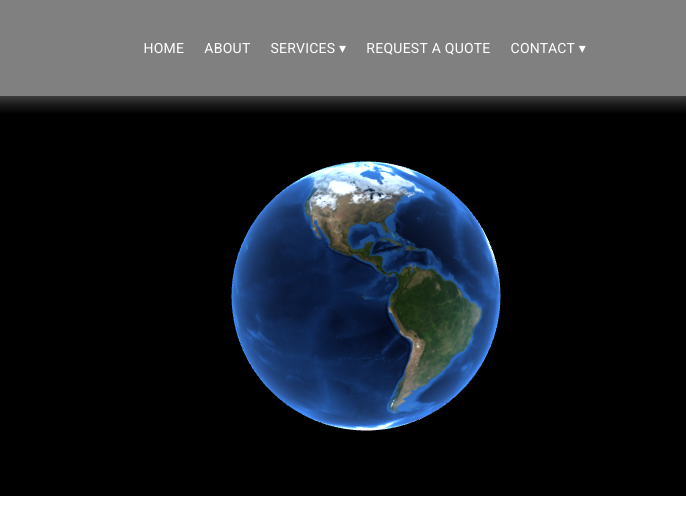
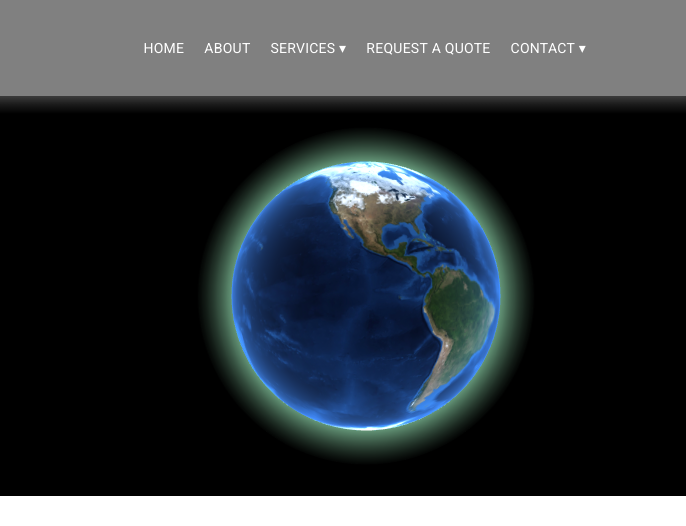
Before and after one commit to dvoranii/reCaptchaV2, a website with bundled scripts: page public/index.html in a window 1280 px wide. Shown: the top 526 px of the page, 594-1280 px from the left. Built offline with nearby package versions, Linux system fonts and the light colour scheme; animation ran at ten frames a second; files whose address does not match are found by name.

Commit message:
added atmosphere shaders as well as rotate animation with mouseover event listener. Also added gsap for smoother mouseover animation

```diff
--- a/public/app.js
+++ b/public/app.js
@@ -20,6 +20,16 @@ if (window.location.pathname === "/") {
   );
   const vertexShader = await vertexShaderResponse.text();
   const fragmentShader = await fragmentShaderResponse.text();
+
+  const atmosphereVertexResponse = await fetch(
+    "./views/shaders/atmosphereVertex.glsl"
+  );
+  const atmosphereFragmentResponse = await fetch(
+    "./views/shaders/atmosphereFragment.glsl"
+  );
+
+  const atmosphereVertex = await atmosphereVertexResponse.text();
+  const atmosphereFragment = await atmosphereFragmentResponse.text();
 
   const canvasContainer = document.querySelector("#canvasContainer");
 
@@ -50,19 +60,50 @@ if (window.location.pathname === "/") {
           value: new THREE.TextureLoader().load("./three-img/earth-uv.jpg"),
         },
       },
-      // map: new THREE.TextureLoader().load("./three-img/earth-uv.jpg"),
     })
   );
 
-  scene.add(sphere);
+  // atmosphere
+  const atmosphere = new THREE.Mesh(
+    new THREE.SphereGeometry(5, 50, 50),
+    new THREE.ShaderMaterial({
+      vertexShader: atmosphereVertex,
+      fragmentShader: atmosphereFragment,
+      blending: THREE.AdditiveBlending,
+      side: THREE.BackSide,
+    })
+  );
+
+  atmosphere.scale.set(1.25, 1.25, 1.25);
+  scene.add(atmosphere);
+
+  const group = new THREE.Group();
+  group.add(sphere);
+  scene.add(group);
+
   camera.position.z = 50;
+
+  const mouse = {
+    x: 0,
+    y: 0,
+  };
 
   function animate() {
     requestAnimationFrame(animate);
     renderer.render(scene, camera);
+    sphere.rotation.y += 0.005;
+    gsap.to(group.rotation, {
+      y: mouse.x * 0.5,
+    });
   }
 
   animate();
+
+  addEventListener("mousemove", () => {
+    mouse.x = (event.clientX / innerWidth) * 2 - 1;
+    mouse.y = -(event.clientY / innerHeight) * 2 + 1;
+    console.log(mouse);
+  });
 }
 
 // flickity
--- a/public/index.html
+++ b/public/index.html
@@ -120,6 +120,7 @@
       <div class="footer-container"></div>
     </footer>
 
+    <script src="https://cdn.jsdelivr.net/npm/gsap@3.7.1/dist/gsap.min.js"></script>
     <script src="https://cdnjs.cloudflare.com/ajax/libs/three.js/r128/three.min.js"></script>
     <script src="https://www.google.com/recaptcha/api.js" async></script>
     <script src="https://unpkg.com/flickity@2.2.2/dist/flickity.pkgd.min.js"></script>
--- a/public/views/quote-request/quoteRequest.js
+++ b/public/views/quote-request/quoteRequest.js
@@ -75,7 +75,7 @@ function setSkidTemplate(position, i) {
 
 window.addEventListener("DOMContentLoaded", () => {
   setSkidTemplate("afterbegin", 0);
-  displaySkidInputs();
+  setSkidInputs();
 });
 
 if (myForm) {
@@ -124,7 +124,7 @@ function validateInput(inputValue, regEx = "", errorMsg, errorMsg2 = "") {
   return isValid;
 }
 
-function displaySkidInputs() {
+function setSkidInputs() {
   numSkids.addEventListener("input", () => {
     skidTypeWrapper.innerHTML = "";
     skidDimensions.innerHTML = "";
--- a/public/views/shaders/atmosphereFragment.glsl
+++ b/public/views/shaders/atmosphereFragment.glsl
@@ -1,6 +1,7 @@
 varying vec3 vertexNormal;
 void main() {
-    float intensity = pow(0.6 - dot(vertexNormal, vec3(0,0,1.0)), 1.5);
+    // vertexNormal = normalize(normalMatrix * normal);
+    float intensity = pow(0.45 - dot(vertexNormal, vec3(0,0,1.0)), 2.0);
     gl_FragColor = vec4(0.5608, 0.8392, 0.6706, 0.8)* intensity * vec4(1.0, 1.0, 1.0, 1);
 
 }
--- a/public/views/shaders/vertexShader.glsl
+++ b/public/views/shaders/vertexShader.glsl
@@ -1,12 +1,9 @@
 varying vec2 vertexUV;
 varying vec3 vertexNormal;
-// varying vec3 vertexNormal;
+
 
 void main() {
     vertexUV = uv;
-    vertexNormal = normal;
+    vertexNormal = normalize(normalMatrix * normal);
     gl_Position = projectionMatrix * modelViewMatrix * vec4(position, 1.0);
-    // vertexUV = uv;
-    // vertexNormal = normalize(normalMatrix * normal);
-    // gl_Position = projectionMatrix * modelViewMatrix * vec4( position, 2.0 );
 }
```
